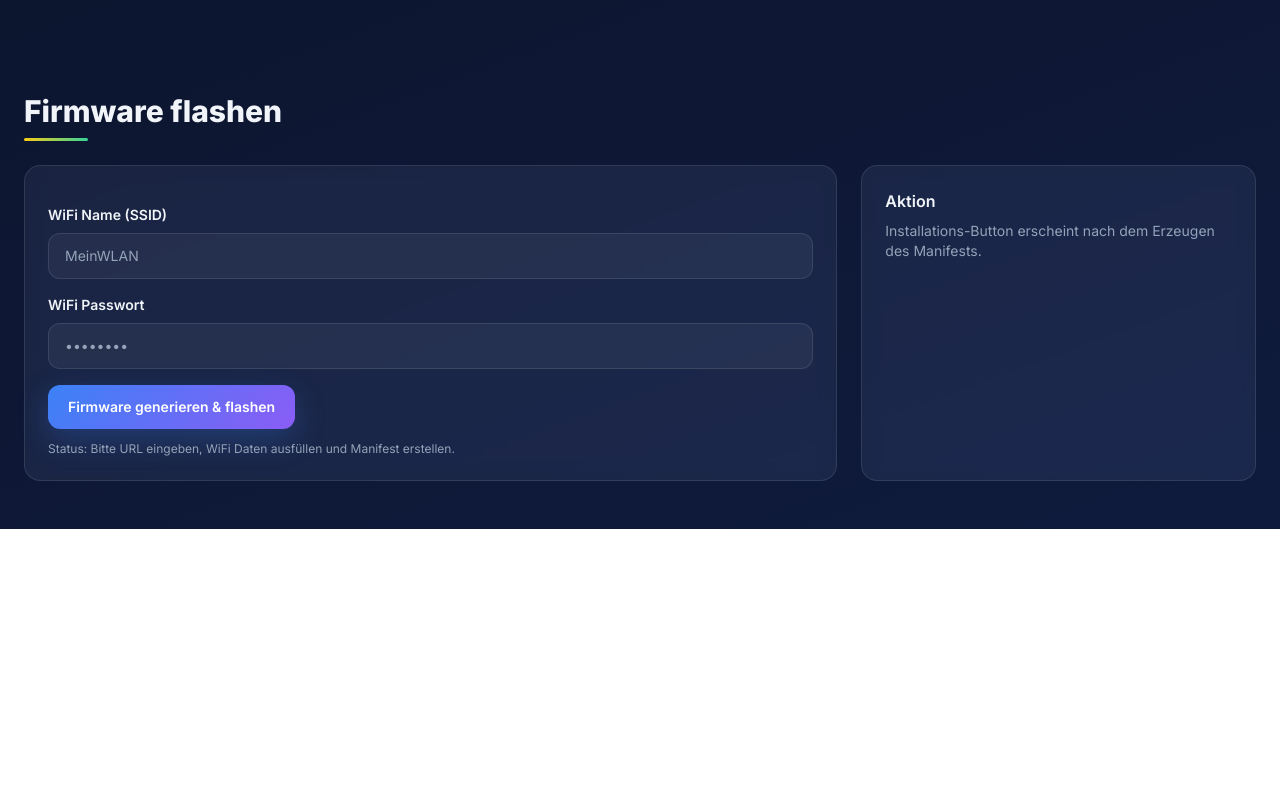
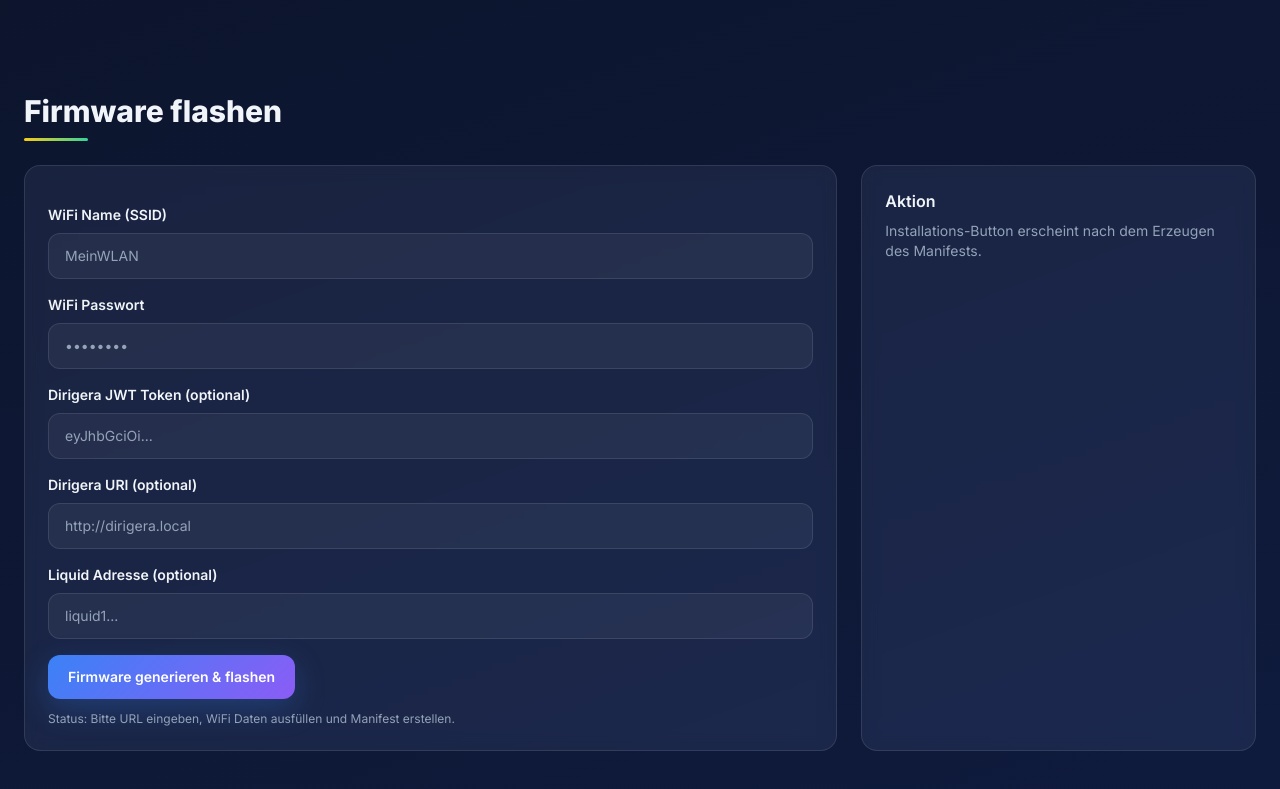
Before and after one commit to rddl-network/dirigera2mqtt.rddl.io, a plain HTML site: page index.html in a window 1280 px wide. Shown: the part 1058-1847 px from the top of the page. Before the commit the page ends 1587 px from the top, so only its background shows below. Drawn offline with nearby package versions, Linux system fonts and the light colour scheme.

Commit message:
extended the form to support dir uri, dir toekn and liquid address
Signed-off-by: Jürgen Eckel <juergen@riddleandcode.com>

```diff
--- a/index.html
+++ b/index.html
@@ -217,6 +217,27 @@
                  text-slate-100 placeholder:text-slate-400 focus:outline-none focus:ring-2
                  focus:ring-sky-500" />
 
+        <!-- Dirigera JWT Token (optional) -->
+        <label for="dir-auth-token" class="mt-4 block text-sm font-semibold">Dirigera JWT Token (optional)</label>
+        <input id="dir-auth-token" type="text" placeholder="eyJhbGciOi..."
+          class="mt-2 w-full rounded-xl border border-white/10 bg-white/5 px-4 py-3 text-sm
+                 text-slate-100 placeholder:text-slate-400 focus:outline-none focus:ring-2
+                 focus:ring-sky-500" />
+
+        <!-- Dirigera URI (optional) -->
+        <label for="dir-uri" class="mt-4 block text-sm font-semibold">Dirigera URI (optional)</label>
+        <input id="dir-uri" type="text" placeholder="http://dirigera.local"
+          class="mt-2 w-full rounded-xl border border-white/10 bg-white/5 px-4 py-3 text-sm
+                 text-slate-100 placeholder:text-slate-400 focus:outline-none focus:ring-2
+                 focus:ring-sky-500" />
+
+        <!-- Liquid Address (optional) -->
+        <label for="liquid-address" class="mt-4 block text-sm font-semibold">Liquid Adresse (optional)</label>
+        <input id="liquid-address" type="text" placeholder="liquid1..."
+          class="mt-2 w-full rounded-xl border border-white/10 bg-white/5 px-4 py-3 text-sm
+                 text-slate-100 placeholder:text-slate-400 focus:outline-none focus:ring-2
+                 focus:ring-sky-500" />
+
         <div class="mt-4 flex flex-wrap items-center gap-3">
           <button onclick="flashPatchedFirmware()"
             class="btn-primary rounded-xl px-5 py-3 text-sm font-semibold transition-base">
@@ -250,6 +271,9 @@ let currentManifestUrl = null;
 async function flashPatchedFirmware() {
   const ssid = document.getElementById('wifi-ssid').value;
   const pwd = document.getElementById('wifi-pass').value;
+  const dirAuthToken = document.getElementById('dir-auth-token').value;
+  const dirURI = document.getElementById('dir-uri').value;
+  const liquidAddress = document.getElementById('liquid-address').value;
   const status = document.getElementById('status');
 
   if (!ssid || !pwd) {
@@ -270,10 +294,19 @@ async function flashPatchedFirmware() {
       currentManifestUrl = null;
     }
 
+    // Build request object with optional fields
+    const requestBody = {
+      ssid,
+      pwd
+    };
+    if (liquidAddress) requestBody.liquid_address = liquidAddress;
+    if (dirAuthToken) requestBody.dir_auth_token = dirAuthToken;
+    if (dirURI) requestBody.dir_uri = dirURI;
+
     const response = await fetch('https://testnet-dirigera2mqtt.rddl.io/firmware/esp32c6', {
       method: 'POST',
       headers: { 'Content-Type': 'application/json' },
-      body: JSON.stringify({ ssid, pwd })
+      body: JSON.stringify(requestBody)
     });
 
     if (!response.ok) throw new Error('Fehler beim Abrufen der Firmware');
```
